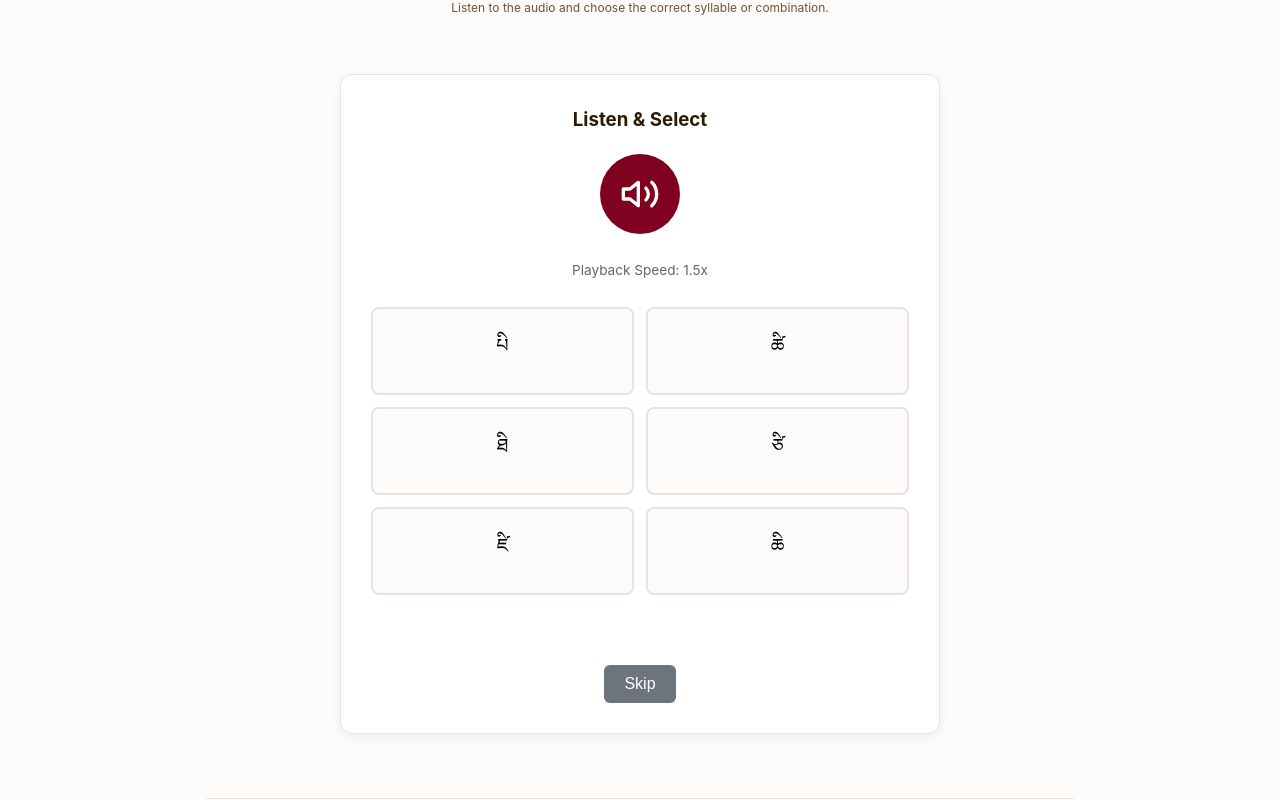
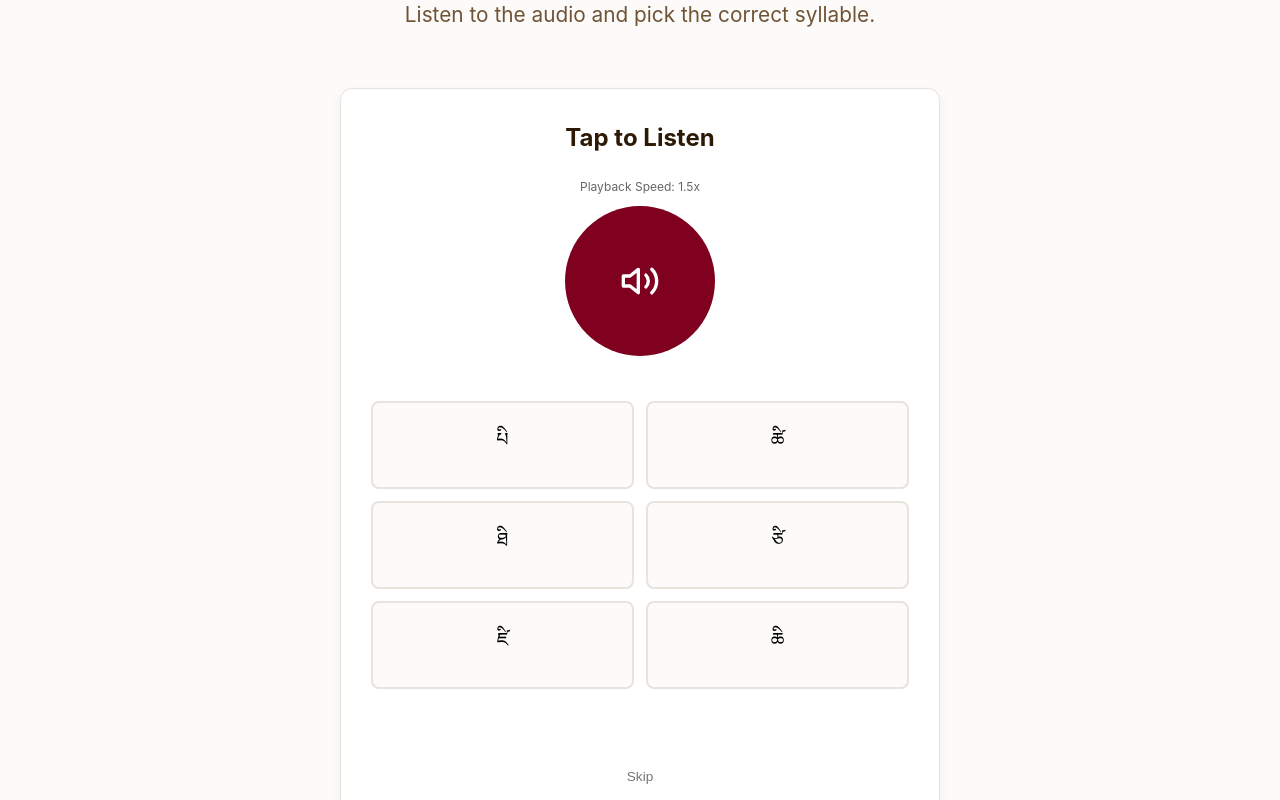
Before and after one commit to jmonahan/wangbhumo, a plain HTML site: page quiz.html in a window 1280 px wide. Shown: the part 170-970 px from the top of the page. Drawn offline with Linux system fonts and the light colour scheme.

Commit message:
small labels, text updates to quiz html

```diff
--- a/js/i18n.js
+++ b/js/i18n.js
@@ -42,8 +42,8 @@ export const translations = {
 	quizDesc: "Audio based quiz. Listen to the sound and pick the right answer.",
 	quizPageTitle: "Tibetan Study Companion - Quiz",
 	quizHeaderTitle: "Practice Quiz",
-	quizHeaderSubtitle: "Listen to the audio and choose the correct syllable or combination.",
-	quizCardHeading: "Listen & Select",
+	quizHeaderSubtitle: "Listen to the audio and pick the correct syllable.",
+	quizCardHeading: "Tap to Listen",
 	quizSkipBtn: "Skip",
 	quizNextBtn: "Next Question",
 	quizCorrectMsg: "Correct! Great job.",
@@ -93,8 +93,8 @@ export const translations = {
 	quizDesc: "Quiz basé sur l'audio. Écoutez le son et choisissez la bonne réponse.",
 	quizPageTitle: "Compagnon d'étude du tibétain - Quiz",
 	quizHeaderTitle: "Quiz d'entraînement",
-	quizHeaderSubtitle: "Écoutez l'audio et choisissez la syllabe ou la combinaison correcte.",
-	quizCardHeading: "Écouter et Sélectionner",
+	quizHeaderSubtitle: "Écoutez l'audio et choisissez la syllabe correcte.",
+	quizCardHeading: "Appuyez Pour Écouter",
 	quizSkipBtn: "Passer",
 	quizNextBtn: "Question suivante",
 	quizCorrectMsg: "Correct ! Bon travail.",
--- a/quiz.html
+++ b/quiz.html
@@ -8,6 +8,9 @@
   <script type="module" src="js/shared-layout.js"></script>
 
   <style>
+	.subtitle.quiz-instructions{
+		font-size: 1.3rem;
+	}
     .quiz-card {
       background: var(--card-bg, #ffffff);
       border: 1px solid var(--border-color, #e0e0e0);
@@ -24,13 +27,13 @@
       color: white;
       border: none;
       border-radius: 50%;
-      width: 80px;
-      height: 80px;
+      width: 150px;
+      height: 150px;
       display: inline-flex;
       align-items: center;
       justify-content: center;
       cursor: pointer;
-      margin: 20px 0;
+      margin: 10px 0 20px 0;
       transition: transform 0.2s, background-color 0.2s;
     }
 
@@ -111,12 +114,13 @@
   <div class="container">
     <header>
       <h1 id="quizHeaderTitle">Practice Quiz</h1>
-      <p class="subtitle" id="quizHeaderSubtitle">Listen to the audio and choose the correct syllable or combination.</p>
+      <p class="subtitle quiz-instructions" id="quizHeaderSubtitle">Listen to the audio and pick the written syllable</p>
     </header>
 
     <main>
       <div class="quiz-card">
-        <h3 id="quizCardHeading">Listen & Select</h3>
+        <h2 id="quizCardHeading">Tap to Listen</h2>
+        <div id="playback-speed-indicator" style="font-size: 0.75rem; color: #666; margin-top: 20px;" data-speed-label="Playback Speed: "></div>
 
         <!-- Big Play Audio Button -->
         <button type="button" class="audio-quiz-btn" id="playPromptBtn" aria-label="Play audio prompt">
@@ -126,14 +130,14 @@
             <path d="M19.07 4.93a10 10 0 0 1 0 14.14"></path>
           </svg>
         </button>
-        <div id="playback-speed-indicator" style="font-size: 0.85rem; color: #666; margin-top: 6px;" data-speed-label="Playback Speed: "></div>
+
         <!-- Multiple Choice Grid (6 options) -->
         <div class="options-grid" id="optionsGrid"></div>
 
         <!-- Feedback & Action Buttons -->
         <div class="quiz-feedback" id="quizFeedback"></div>
         <div style="display: flex; gap: 10px; justify-content: center; margin-top: 20px;">
-          <button type="button" class="skip-btn" id="skipQuestionBtn" style="background: #6c757d; color: white; border: none; padding: 10px 20px; font-size: 1rem; border-radius: 6px; cursor: pointer;">Skip</button>
+          <button type="button" class="skip-btn" id="skipQuestionBtn" style="color: #777; border: none; padding: 10px 20px; font-size: .85rem; border-radius: 6px; cursor: pointer; background: none;">Skip</button>
           <button type="button" class="next-btn" id="nextQuestionBtn" style="margin-top: 0; display: none;">Next Question</button>
         </div>
       </div>
```
